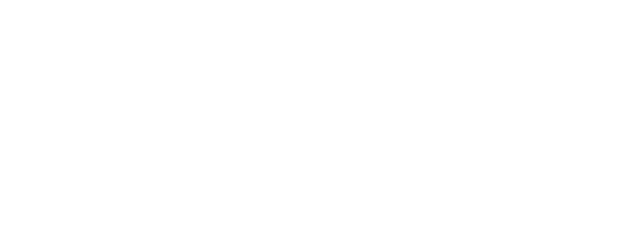
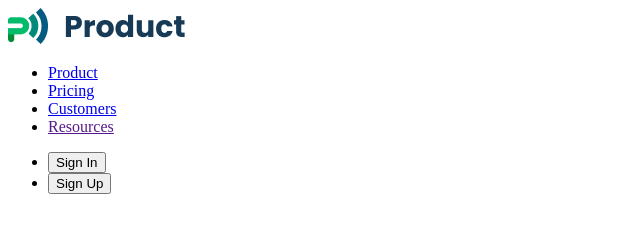
Before and after one commit to Anna-Bogriakova/blended-module-01, a plain HTML site: page customers.html in a window 1280 px wide. Shown: the whole page, without its empty margins (0-640 px from the left). Drawn offline with Linux system fonts and the light colour scheme.

Commit message:
commit message

```diff
--- a/customers.html
+++ b/customers.html
@@ -6,8 +6,23 @@
     <title>Document</title>
   </head>
   <body>
-    <main>
+    <header>
+      <nav>
+        <a href="./index.html">
+          <img src="./images/logo.png" alt="logo" />
+        </a>
 
-        </section>
+        <ul>
+          <li><a href="./index.html">Product</a></li>
+          <li><a href="./prices.html">Pricing</a></li>
+          <li><a href="./customers.html">Customers</a></li>
+          <li><a href="">Resources</a></li>
+        </ul>
+      </nav>
+      <ul>
+        <li><button>Sign In</button></li>
+        <li><button>Sign Up</button></li>
+      </ul>
+    </header>
   </body>
 </html>
```
Also changed, not shown: prices.html (+18 -1 lines).
